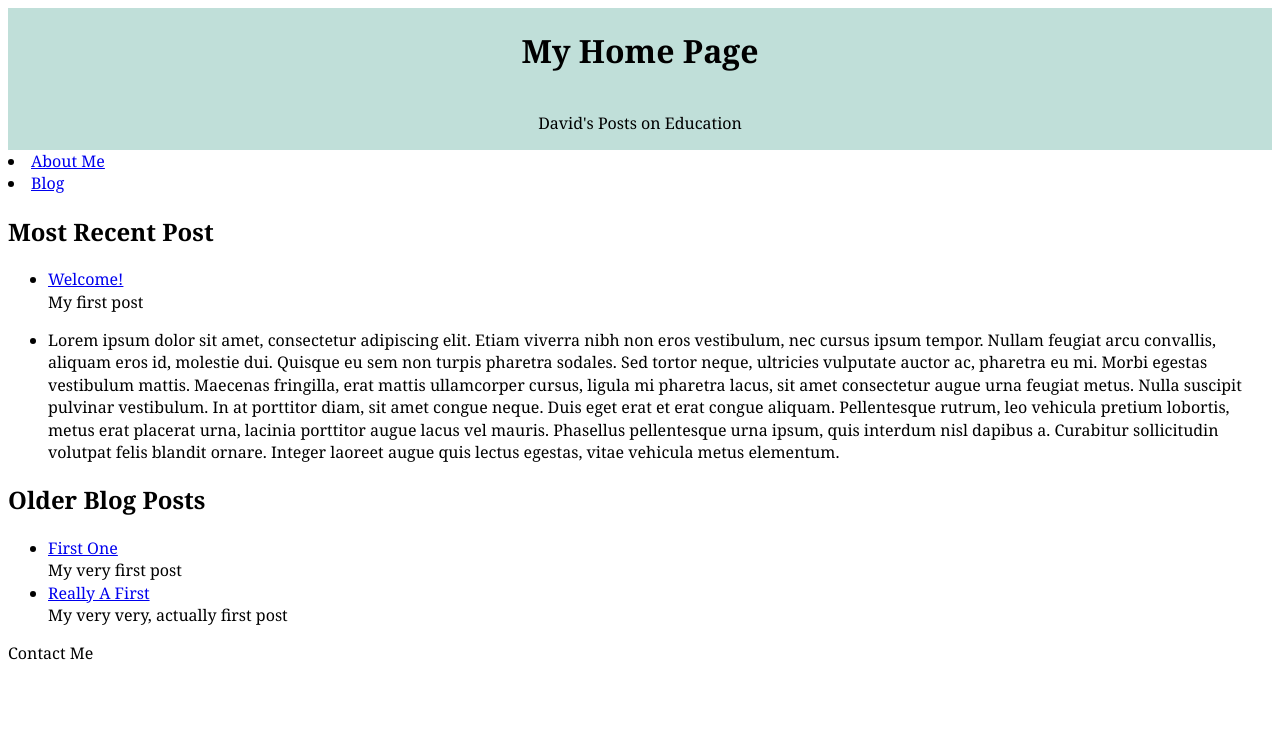
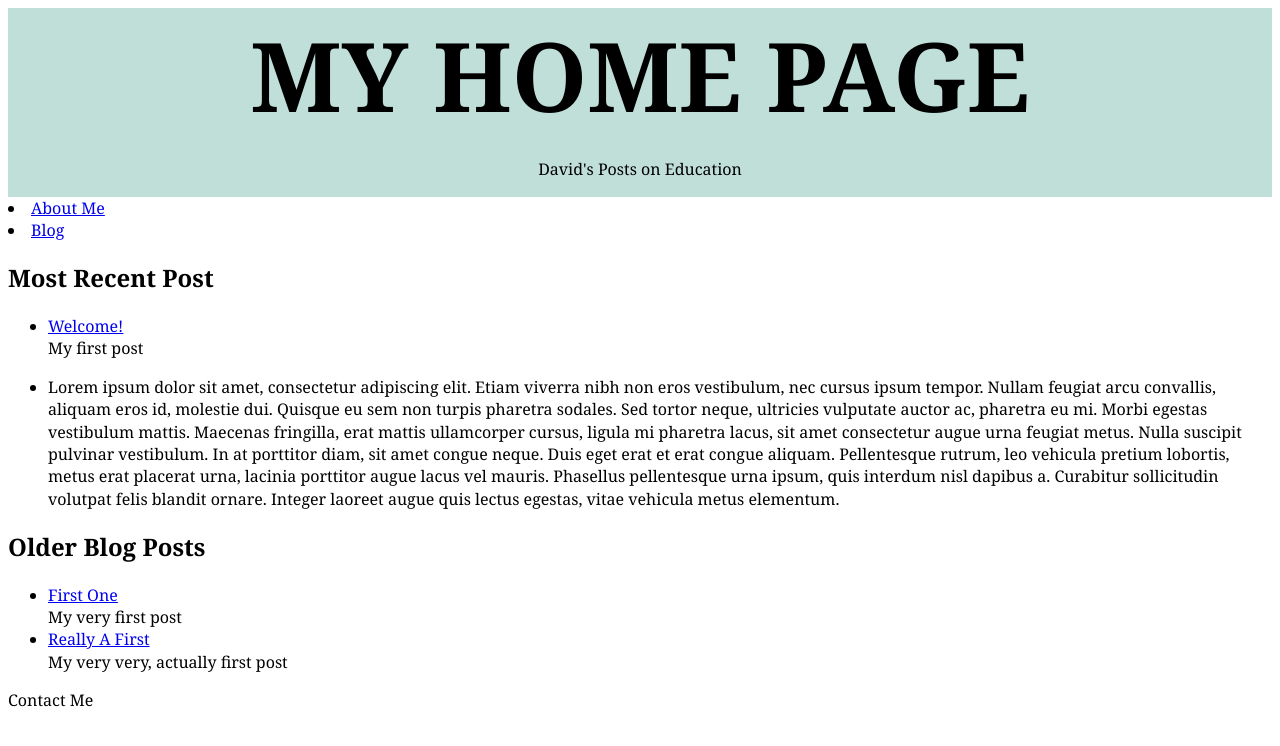
Before and after one commit to davidbroadfoot/site, a Jekyll site: the page built from index.html, in a window 1280 px wide. Shown: the top 746 px of the page. Built offline with Jekyll 4.4.1, drawn with Linux system fonts in a browser that asks for light colours.

Commit message:
explore styling

```diff
--- a/assets/css/common.css
+++ b/assets/css/common.css
@@ -5,8 +5,7 @@ html {
 }
 body {background-color: white;
   display: grid;
-  grid-template-columns:
-  repeat(auto-fit, minmax(12rem,1fr));
+  grid-template-columns: repeat(auto-fit, minmax(12rem,1fr));
 
 }
 
@@ -19,3 +18,9 @@ body {background-color: white;
   text-align: center;
   background-color: #c0dfd9;
 }
+
+.title {
+  text-transform: uppercase;
+  font-size: 6rem;
+  margin:0;
+}
```
